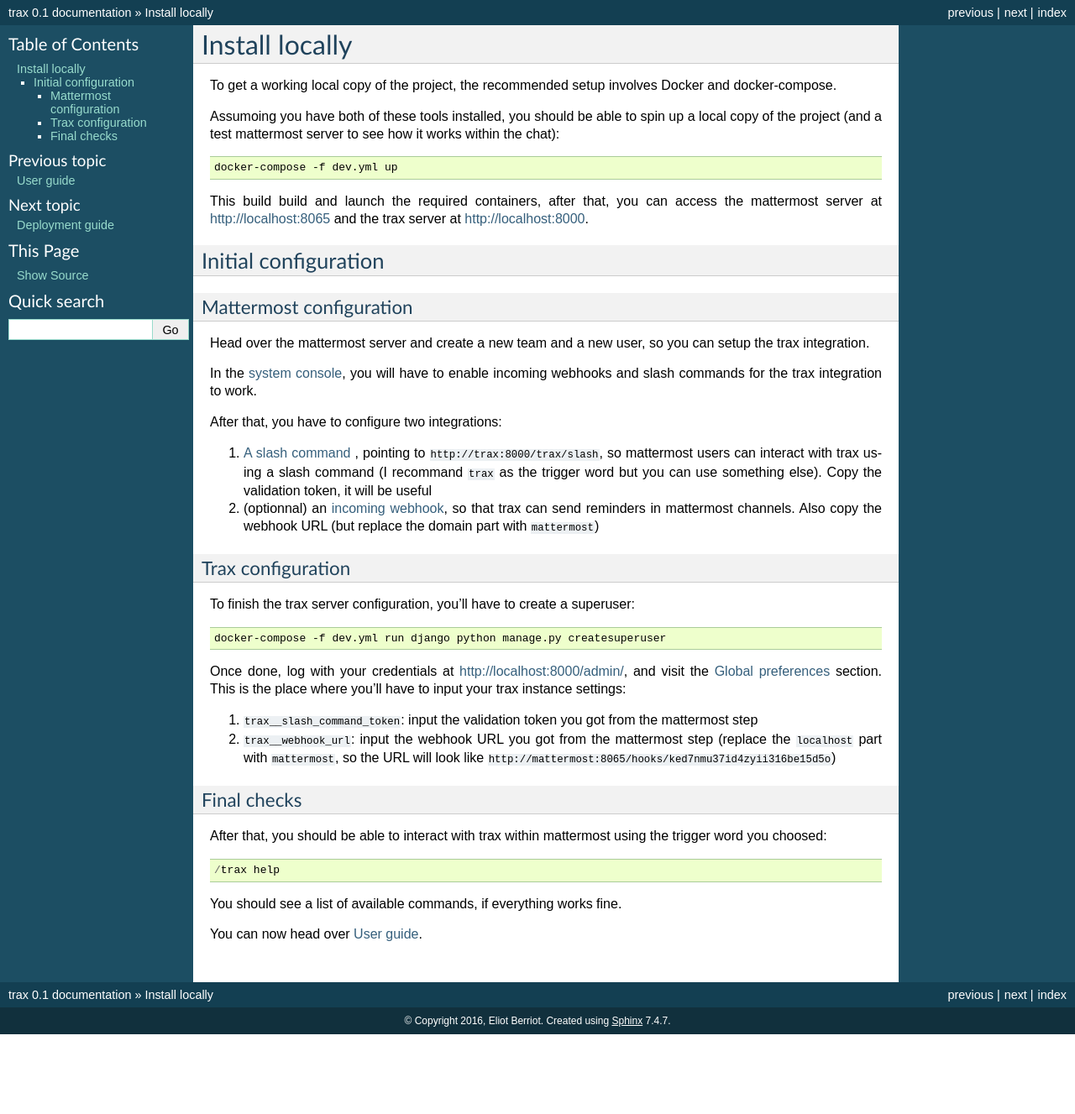
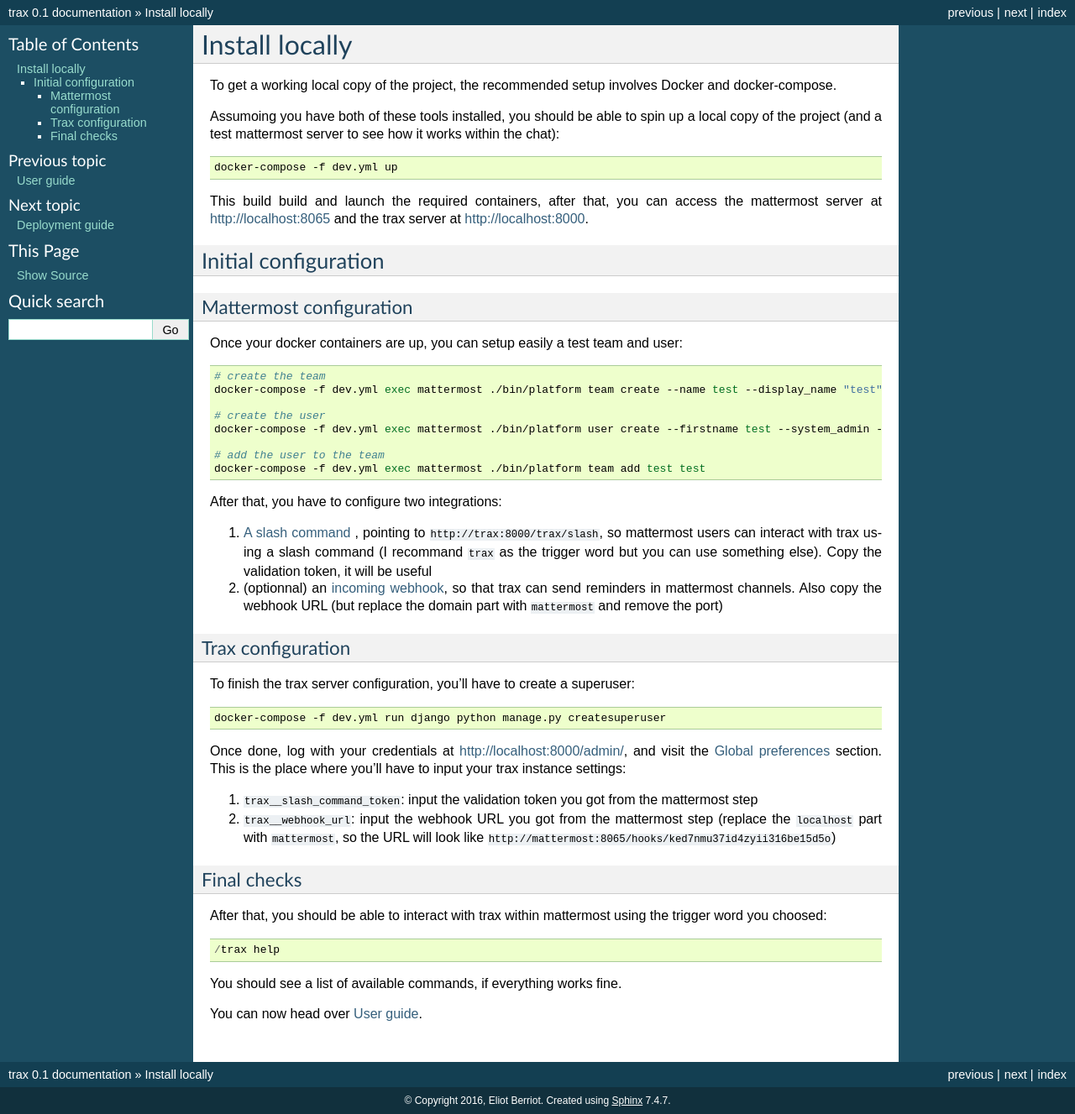
Before and after one commit to agateblue/trax, a Sphinx documentation site: the page built from docs/install-locally.rst, in a window 1280 px wide. Shown: the whole page at 84% size. Built offline with Sphinx 7.4.7, drawn with Linux system fonts in a browser that asks for light colours; before the commit the page ends 1232 px from its top, so only the background shows below that.

Commit message:
Better dev setup

```diff
--- a/docs/install-locally.rst
+++ b/docs/install-locally.rst
@@ -19,14 +19,23 @@
 Mattermost configuration
 ------------------------
 
-Head over the mattermost server and create a new team and a new user, so you can setup the trax integration.
+Once your docker containers are up, you can setup easily a test team and user:
 
-In the `system console <http://localhost:8065/admin_console/integrations/custom>`_, you will have to enable incoming webhooks and slash commands for the trax integration to work.
+.. code-block:: shell
+
+    # create the team
+    docker-compose -f dev.yml exec mattermost ./bin/platform team create --name test --display_name "test"
+
+    # create the user
+    docker-compose -f dev.yml exec mattermost ./bin/platform user create --firstname test --system_admin --email test@test --username test --password testtest
+
+    # add the user to the team
+    docker-compose -f dev.yml exec mattermost ./bin/platform team add test test
 
 After that, you have to configure two integrations:
 
 1. `A slash command <http://localhost:8065/test/integrations/commands/add>`_ , pointing to ``http://trax:8000/trax/slash``, so mattermost users can interact with trax using a slash command (I recommand ``trax`` as the trigger word but you can use something else). Copy the validation token, it will be useful
-2. (optionnal) an `incoming webhook <http://localhost:8065/test/integrations/incoming_webhooks/add>`_, so that trax can send reminders in mattermost channels. Also copy the webhook URL (but replace the domain part with ``mattermost``)
+2. (optionnal) an `incoming webhook <http://localhost:8065/test/integrations/incoming_webhooks/add>`_, so that trax can send reminders in mattermost channels. Also copy the webhook URL (but replace the domain part with ``mattermost`` and remove the port)
 
 Trax configuration
 ------------------
```
Also changed, not shown: dev.yml (+5 -24 lines), 6 other files.
